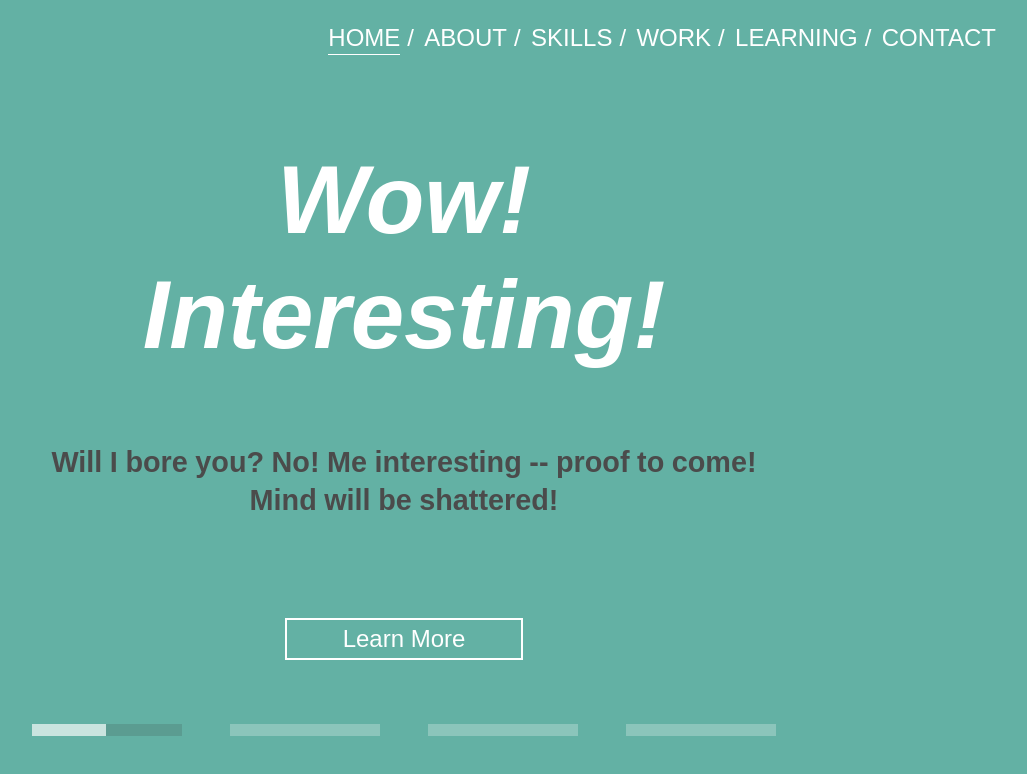
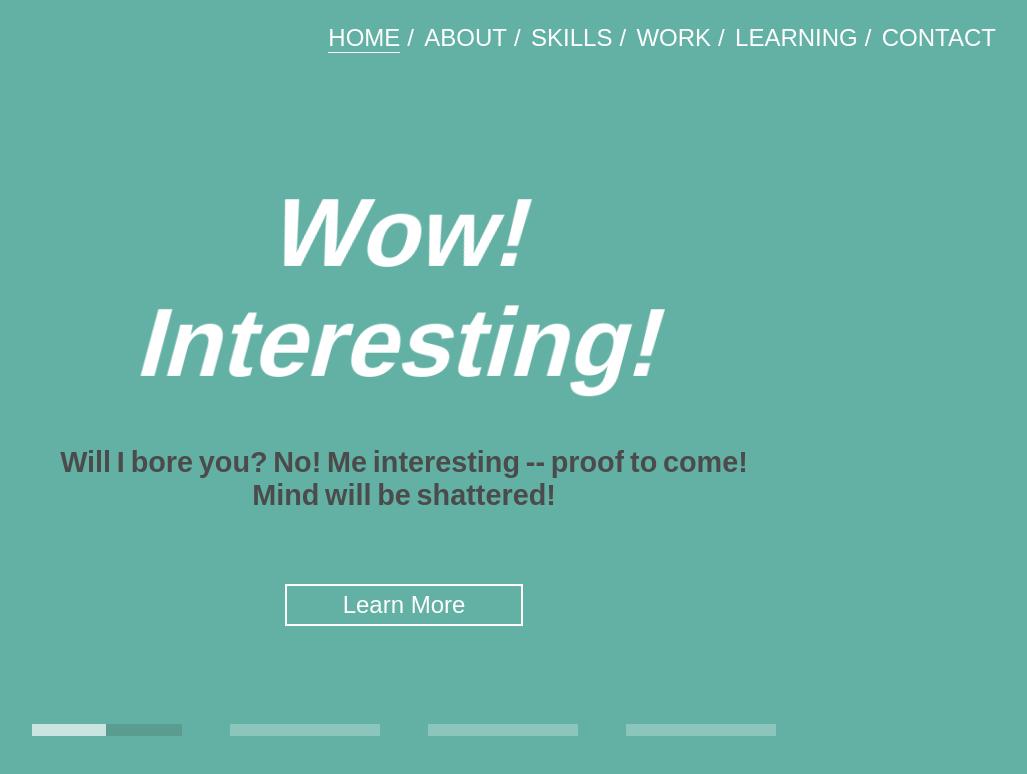
Before and after one commit to steveKit/portfolio-2024, a React (Vite) app: page / in a window 1280 px wide. Shown: the top 774 px of the page, without its empty margins (236-1263 px from the left). Built offline with nearby package versions, Linux system fonts and the light colour scheme.

Commit message:
added animation for letters in title, restructured text animations to have proper tags

```diff
--- a/index.html
+++ b/index.html
@@ -6,7 +6,8 @@
     <meta name="viewport" content="width=device-width, initial-scale=1.0" />
     <link rel="preconnect" href="https://fonts.googleapis.com">
     <link rel="preconnect" href="https://fonts.gstatic.com" crossorigin>
-    <link rel="preload" href="https://fonts.googleapis.com/css2?family=Barlow:ital,wght@0,100;0,200;0,300;0,400;0,500;0,600;0,700;0,800;0,900;1,100;1,200;1,300;1,400;1,500;1,600;1,700;1,800;1,900&display=swap" rel="stylesheet">
+    <!-- Preload the font stylesheet -->
+    <link rel="preload" as="style" href="https://fonts.googleapis.com/css2?family=Barlow:ital,wght@0,100;0,200;0,300;0,400;0,500;0,600;0,700;0,800;0,900;1,100;1,200;1,300;1,400;1,500;1,600;1,700;1,800;1,900&display=swap" >
     <title>Steve K</title>
   </head>
   <body>
--- a/src/GlobalStyles.jsx
+++ b/src/GlobalStyles.jsx
@@ -72,7 +72,6 @@ export default createGlobalStyle`
     h1 {
         font-size: 4rem;
         font-weight: 800;
-        font-style: italic;
         color: white;
 
         @media (max-width: 750px) {
--- a/src/animations/AnimationTimingVariables.jsx
+++ b/src/animations/AnimationTimingVariables.jsx
@@ -3,8 +3,6 @@ const textBlockDisplayInterval = 10;
 
 //duration textblock layout animation - total length, in + out
 const textBlockAnimationInterval = 1;
-
-//do not change values of the timers below --
 
 //timing offset for progress bars in TextBlockIndexIndicator.
 const animationTimingOffset = textBlockAnimationInterval;
--- a/src/components/AnimatedItemContainer.jsx
+++ b/src/components/AnimatedItemContainer.jsx
@@ -1,22 +1,34 @@
 import styled from "styled-components";
 
 //this component is used to hide the overflow of animated elements in TextBlock
-const AnimatedItemContainer = ({ component, content, tag, href }) => {
+const AnimatedItemContainer = ({ component, content, href, format }) => {
     const TagName = component;
-    console.log(content);
 
     return (
-        <ItemContainer>
-            <TagName href={href} content={content} tag={tag} />
+        <ItemContainer className={format} >
+            <TagName
+                href={href}
+                content={content}
+                format={format}
+            />
         </ItemContainer>
     )
 };
 
-const ItemContainer = styled.div`
+const ItemContainer = styled.span`
+    display: inline-block;
     width: fit-content;
     height: fit-content;
-    padding: 0.1rem 0.5%;
     overflow: hidden;
+
+    //make title italic
+    &.letter {
+        transform: skewX(-15deg);
+    }
+
+    &.word {
+        margin: 0 0.1em;
+    }
 `
 
 export default AnimatedItemContainer;
--- a/src/components/AnimatedTextItem.jsx
+++ b/src/components/AnimatedTextItem.jsx
@@ -1,24 +1,27 @@
 import { motion } from "framer-motion";
+import styled from "styled-components";
 import { textTopEntryVariants, textRightEntryVariants, textBottomEntryVariants, textLeftEntryVariants } from "../animations/AnimationVariants";
 
-const AnimatedTextItem = ({ content, tag }) => {
+const AnimatedTextItem = ({ content, type, format }) => {
     const variants = [textTopEntryVariants, textRightEntryVariants, textBottomEntryVariants, textLeftEntryVariants];
     const randomVariant = variants[Math.floor(Math.random() * variants.length)];
     const randomDelay = Math.random() * (0.3 - 0.1) + 0.1;
 
-    const MotionComponent = tag === "h1" ? motion.h1 : motion.p;
-
     return (
-        <MotionComponent
+        <AnimatedSpan
             variants={randomVariant(randomDelay)}
             initial="initial"
             animate="animate"
             exit="exit"
         >
             {content}
-        </MotionComponent>
+        </AnimatedSpan>
 
     )
 };
 
+const AnimatedSpan = styled(motion.span)`
+    display: inline-block;
+`;
+
 export default AnimatedTextItem;
--- a/src/components/LearnMoreButton.jsx
+++ b/src/components/LearnMoreButton.jsx
@@ -18,7 +18,7 @@ const LearnMoreButton = ({ href }) => {
 };
 
 const Button = styled(motion.button)`
-    margin: 2.5rem 0;
+    margin: 2rem 0;
     font-size: 1rem;
     width: 250px;
     max-width: 95%;
@@ -29,10 +29,12 @@ const Button = styled(motion.button)`
 
     @media (max-height: 700px) {
         margin-top: 2rem;
+        margin-bottom: 0;
     }
 
     @media (max-width: 600px) {
         margin-top: 1.3rem;
+        margin-bottom: 0;
         font-size: 0.85rem;
     }
 
--- a/src/components/LinkItem.jsx
+++ b/src/components/LinkItem.jsx
@@ -16,7 +16,7 @@ const LinkItem = ({ title, href, isActive, setIsActive }) => {
         const updateLinkPosition = () => {
             if (linkRef.current) {
                 const newWidth = linkRef.current.offsetWidth;
-                const newTop = linkRef.current.offsetTop + linkRef.current.offsetHeight + (linkRef.current.offsetHeight / 10);
+                const newTop = linkRef.current.offsetTop + linkRef.current.offsetHeight + (linkRef.current.offsetHeight / 20);
 
                 setLinkPosition({ width: newWidth, top: newTop });
             }
--- a/src/components/TextBlockBody.jsx
+++ b/src/components/TextBlockBody.jsx
@@ -2,23 +2,28 @@ import styled from "styled-components";
 import AnimatedItemContainer from "./AnimatedItemContainer";
 import AnimatedTextItem from "./AnimatedTextItem";
 
-const TextBlockTitle = ({ body, tag }) => {
+const TextBlockBody = ({ body }) => {
     const textArray = body.trim().split(" ");
 
     return (
-        <TitleContainer>
+        <BodyContainer>
             {textArray.map((content, index) =>
-                <AnimatedItemContainer key={content+index} component={AnimatedTextItem} content={content} tag="p" />
+                <AnimatedItemContainer
+                    key={content+index}
+                    component={AnimatedTextItem}
+                    content={content}
+                    format="word"
+                />
             )}
-        </TitleContainer>
+        </BodyContainer>
     )
 };
 
-const TitleContainer = styled.div`
+const BodyContainer = styled.p`
     display: flex;
     flex-flow: row wrap;
     justify-content: center;
-    margin: 1.5rem 0;
+    margin: 1rem 0;
 `
 
-export default TextBlockTitle;
+export default TextBlockBody;
--- a/src/components/TextBlockTitle.jsx
+++ b/src/components/TextBlockTitle.jsx
@@ -2,24 +2,40 @@ import styled from "styled-components";
 import AnimatedItemContainer from "./AnimatedItemContainer";
 import AnimatedTextItem from "./AnimatedTextItem";
 
-const TextBlockTitle = ({ title, tag }) => {
+const TextBlockTitle = ({ title }) => {
     const textArray = title.trim().split(" ");
 
     return (
         <TitleContainer>
-            {textArray.map((content, index) =>
-                <AnimatedItemContainer key={content+index} component={AnimatedTextItem} content={content} tag="h1" />
+            {textArray.map((word, wordIndex) =>
+                <Word
+                    key={`${word}${wordIndex}`}
+                >
+                    {[...word].map((letter, letterIndex) =>
+                        <AnimatedItemContainer
+                            key={`${letter}${letterIndex}`}
+                            component={AnimatedTextItem}
+                            content={letter}
+                            format="letter"
+                        />
+                    )}
+                </Word>
             )}
         </TitleContainer>
     )
 };
 
-const TitleContainer = styled.div`
+const Word = styled.span`
+    display: flex;
+    margin: 0 0.3rem;
+`
+
+const TitleContainer = styled.h1`
     display: flex;
     flex-flow: row wrap;
     width: 100%;
     justify-content: center;
-    margin: 1.5rem 0;
+    margin: 1rem 0;
 `
 
 export default TextBlockTitle;
```
